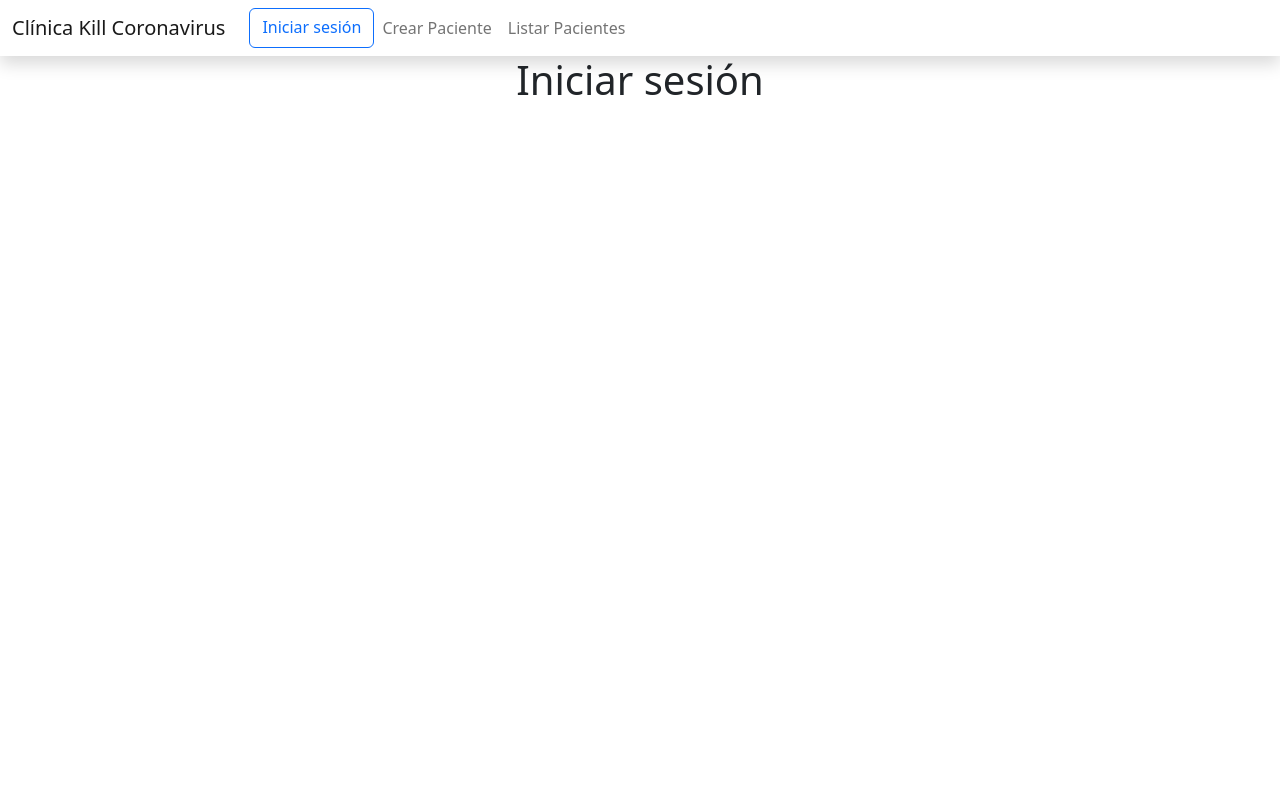
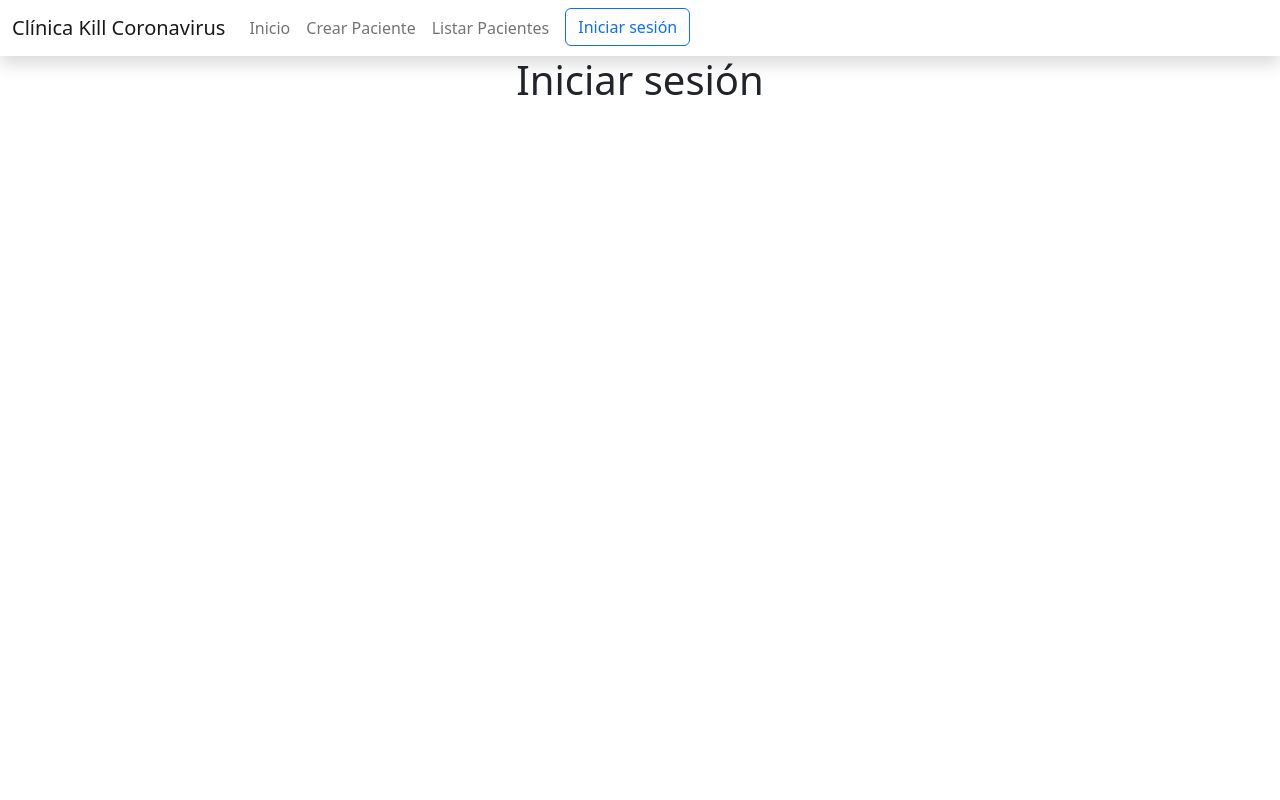
Before and after one commit to Patricio-Espinoza-Rojas/taller-de-desarrollo-de-aplicaciones, a Django app: a page that uses clinicaApp/templates/clinicaweb.html in a window 1280 px wide. Run offline with Django 4.2, Linux system fonts and the light colour scheme.

Commit message:
creacion inicio y footer

```diff
--- a/clinicaApp/__init__.py
+++ b/clinicaApp/__init__.py
@@ -0,0 +1,3 @@
+import pymysql
+
+pymysql.install_as_MySQLdb()
--- a/clinicaApp/templates/clinicaweb.html
+++ b/clinicaApp/templates/clinicaweb.html
@@ -26,6 +26,13 @@
       crossorigin="anonymous"
       referrerpolicy="no-referrer"
     />
+    <style>
+         body {
+            display: flex;
+            flex-direction: column;
+            min-height: 100vh;
+        }
+    </style>
   </head>
   <body>
     <nav class="navbar navbar-expand-lg bg-body-tertiary shadow">
@@ -44,32 +51,10 @@
         </button>
         <div class="collapse navbar-collapse" id="navbarNav">
           <ul class="navbar-nav">
-            {% comment %}
+
             <li class="nav-item">
-              <a class="nav-link" href="{% url 'clinica' %}">Inicio</a>
+              <a class="nav-link" href="{% url 'inicio' %}">Inicio</a>
             </li>
-            {% endcomment %} {% comment %} inicio de seseion {% endcomment %}
-            <form
-              class="d-flex"
-              role="search"
-              action="{% url 'inicioSesion' %}"
-              method="get"
-            ></form>
-            {% if user.is_authenticated %}
-            <a
-              class="btn btn-outline-primary ms-2"
-              href="{% url 'logout' %}"
-              role="button"
-              >Cerrar sesión</a
-            >
-            {% else %}
-            <a
-              class="btn btn-outline-primary ms-2"
-              href="{% url 'login' %}"
-              role="button"
-              >Iniciar sesión</a
-            >
-            {% endif %}
 
             <li class="nav-item">
               <a class="nav-link" href="{% url 'crearPaciente' %}"
@@ -95,12 +80,40 @@
               >
             </li>
             {% endcomment %}
+
+            {% comment %} inicio de seseion {% endcomment %}
+            <div>
+            <form
+              class="d-flex"
+              role="search"
+              action="{% url 'inicioSesion' %}"
+              method="get"
+            ></form>
+            {% if user.is_authenticated %}
+            <a
+              class="btn btn-outline-primary ms-2"
+              href="{% url 'logout' %}"
+              role="button"
+              >Cerrar sesión</a
+            >
+            {% else %}
+            <a
+              class="btn btn-outline-primary ms-2"
+              href="{% url 'login' %}"
+              role="button"
+              >Iniciar sesión</a
+            >
+            {% endif %}
+
           </ul>
         </div>
       </div>
     </nav>
     {% comment %}
     <script src="" async defer></script>
-    {% endcomment %} {% block content %} {% endblock%}
+    {% endcomment %}
+    {% comment %} footer {% endcomment %}
+    {% block content %}
+    {% endblock%}
   </body>
 </html>
--- a/clinicaApp/urls.py
+++ b/clinicaApp/urls.py
@@ -14,4 +14,6 @@ urlpatterns = [
     path('pacientes/detalle/<int:id>', views.detalle, name='detalle'),
     path('pacientes/editar', views.editar, name='editar'),
     path('inicio sesion', views.inicioSesion, name='inicioSesion'),
+    path('inicio/', views.inicio, name='inicio'),
+    path('footer/', views.footer, name='footer'),
 ]
--- a/clinicaApp/views.py
+++ b/clinicaApp/views.py
@@ -7,6 +7,12 @@ import re
 # Create your views here.
 def clinicaKill(request):
     return render(request,"clinicaweb.html")
+
+def inicio(request):
+    return render(request, "inicio.html")
+
+def footer(request):
+    return render(request, "footer.html")
 
 def inicioSesion(request):
     return render(request, "login.html")
--- a/mysite/settings.py
+++ b/mysite/settings.py
@@ -81,7 +81,7 @@ WSGI_APPLICATION = 'mysite.wsgi.application'
 DATABASES = {
     'default': {
         'ENGINE': 'django.db.backends.sqlite3',
-        'NAME': BASE_DIR / 'db.sqlite3',
+        'NAME': BASE_DIR /'db.sqlite3',
     }
 }
 
--- a/templates/registration/login.html
+++ b/templates/registration/login.html
@@ -11,7 +11,7 @@
               <div class="card">
                   <div class="card-body">
                       <h2 class="text-center mb-4">Ingrese sus datos</h2>
-                      <form method="post" action="{% url 'clinica' %}">
+                      <form method="post" action="{% url 'login' %}">
                           {% csrf_token %}
                           {{ form.as_p }}
                           <button class="btn btn-primary w-100 mt-3" type="submit">Iniciar sesión</button>
```
Also changed, not shown: clinicaApp/templates/footer.html (added, +19 -0 lines), clinicaApp/templates/inicio.html (added, +18 -0 lines), clinicaApp/migrations/0001_initial.py, clinicaApp/templates/img/medicina-1.jpg (added), clinicaApp/templates/img/medicina-2.jpg (added), clinicaApp/templates/img/medicina-3.jpg (added), db.sqlite3.
